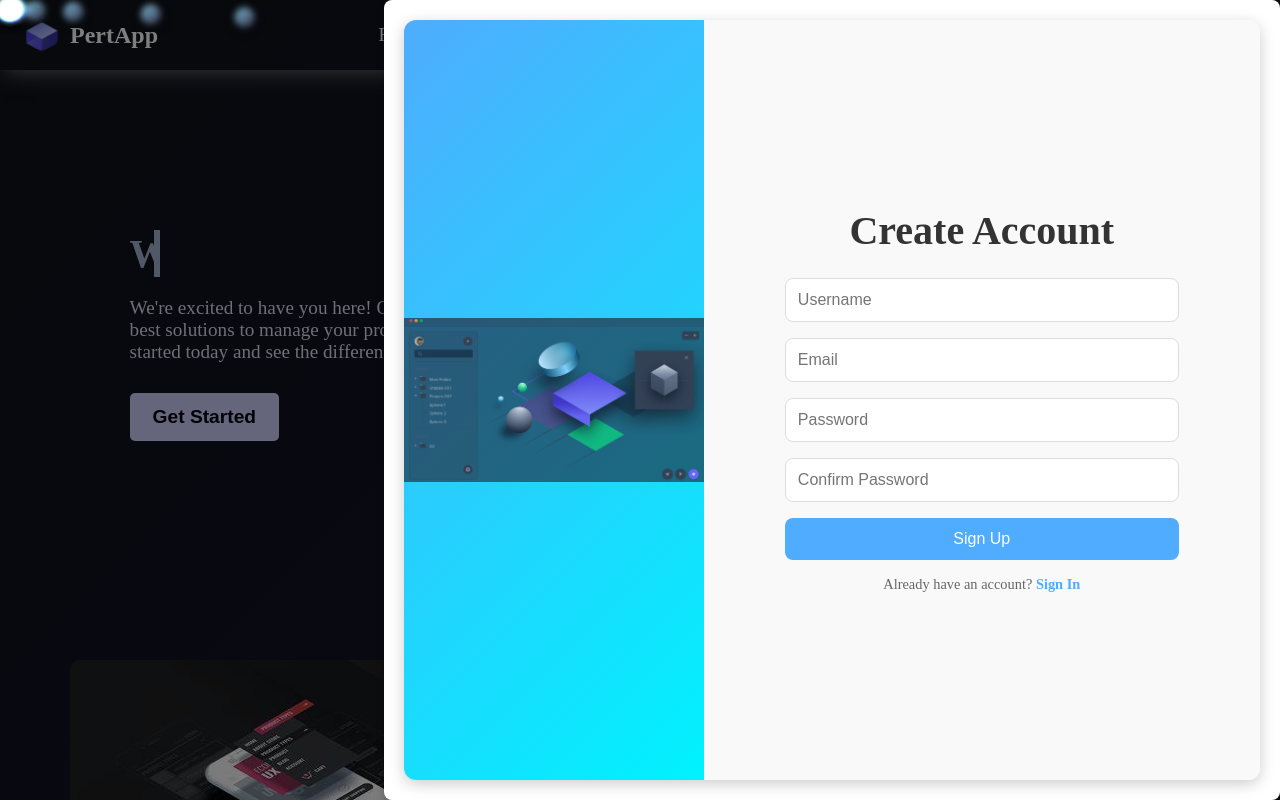
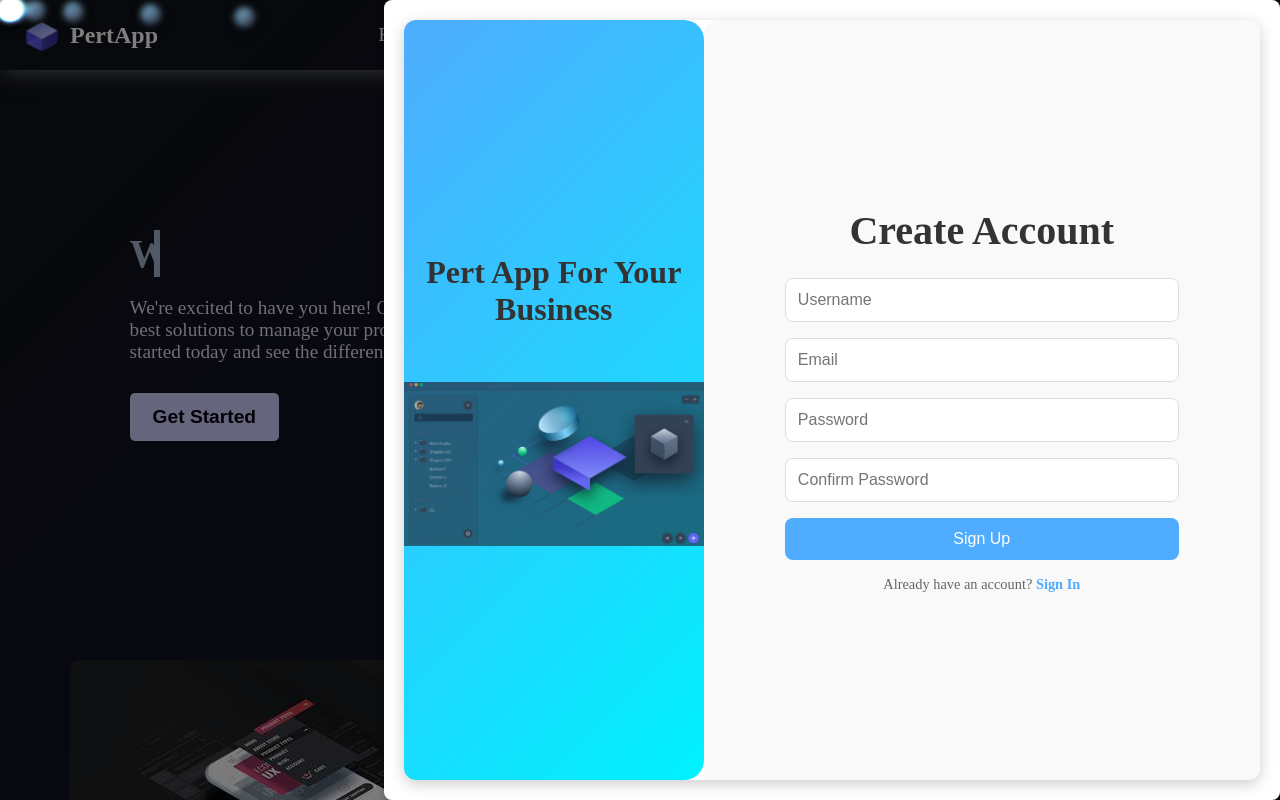
Before and after one commit to IronJcr-nvf/PertAppFrontend, a React (Create React App) app in the folder app/: page / in a window 1280 px wide. Both pictures are taken after a click on the button "Sign In". Built offline with nearby package versions, Linux system fonts and the light colour scheme.

Commit message:
nrigel css rah samat

```diff
--- a/app/src/assets/styles/Login.css
+++ b/app/src/assets/styles/Login.css
@@ -16,17 +16,20 @@
 
 /* Image Container */
 .ImageLogin {
-  width: 50%;
+  width: 30%;
   height: 100%;
   display: flex;
   align-items: center;
   justify-content: center;
   background: #f7f8fc;
   position: relative;
+  padding:20px;
+  border-top-left-radius: 16px;
+  border-bottom-left-radius: 16px;
 }
 
 .ImageLogin img {
-  width: 100%;
+  width: 80%;
   height: auto;
   object-fit: cover;
   border-top-right-radius: 16px;
--- a/app/src/assets/styles/SignIn.css
+++ b/app/src/assets/styles/SignIn.css
@@ -5,7 +5,8 @@
       flex-direction: row;
       width: 100%;
       height: 100%;
-      margin: auto;
+      margin:0;
+      padding:0;
       background: #fff;
       border-radius: 12px;
       box-shadow: 0 4px 15px rgba(0, 0, 0, 0.2);
@@ -18,6 +19,11 @@
       align-items: center;
       justify-content: center;
       background: linear-gradient(135deg, #4facfe 0%, #00f2fe 100%);
+      border-top-right-radius: 20px;
+      border-bottom-right-radius: 20px;
+      text-align: center;
+      flex-direction: column;
+      color:#333;
   }
 
   .imageContent img {
@@ -25,8 +31,12 @@
       max-height: 100%;
       object-fit:fill;
   }
-
+.imageContent img:hover{
+    transform: scale(1.05);
+    transition: transform 0.3s;
+}
   .form-content {
+    border-top-left-radius: 15px;
       width:65%;
       padding: 2rem;
       display: flex;
--- a/app/src/components/SignIn.js
+++ b/app/src/components/SignIn.js
@@ -8,6 +8,9 @@
 
          <div className="sign-content">
     <div className="imageContent">
+        <h1> Pert App For Your Business</h1>
+        <br></br><br></br>
+        <br></br>
         <img src={ImageContent} alt="Image 1" />
     </div>
     <div className="form-content">
```
